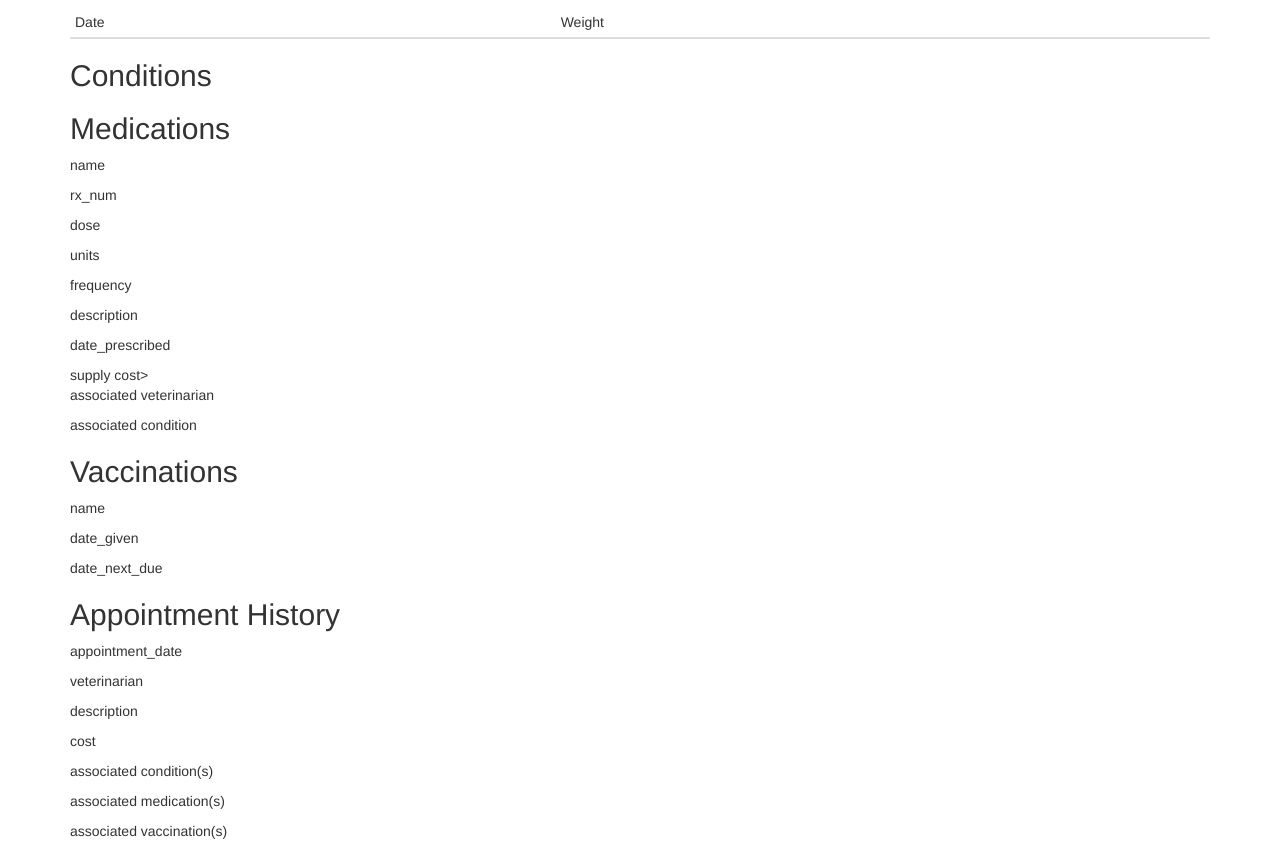
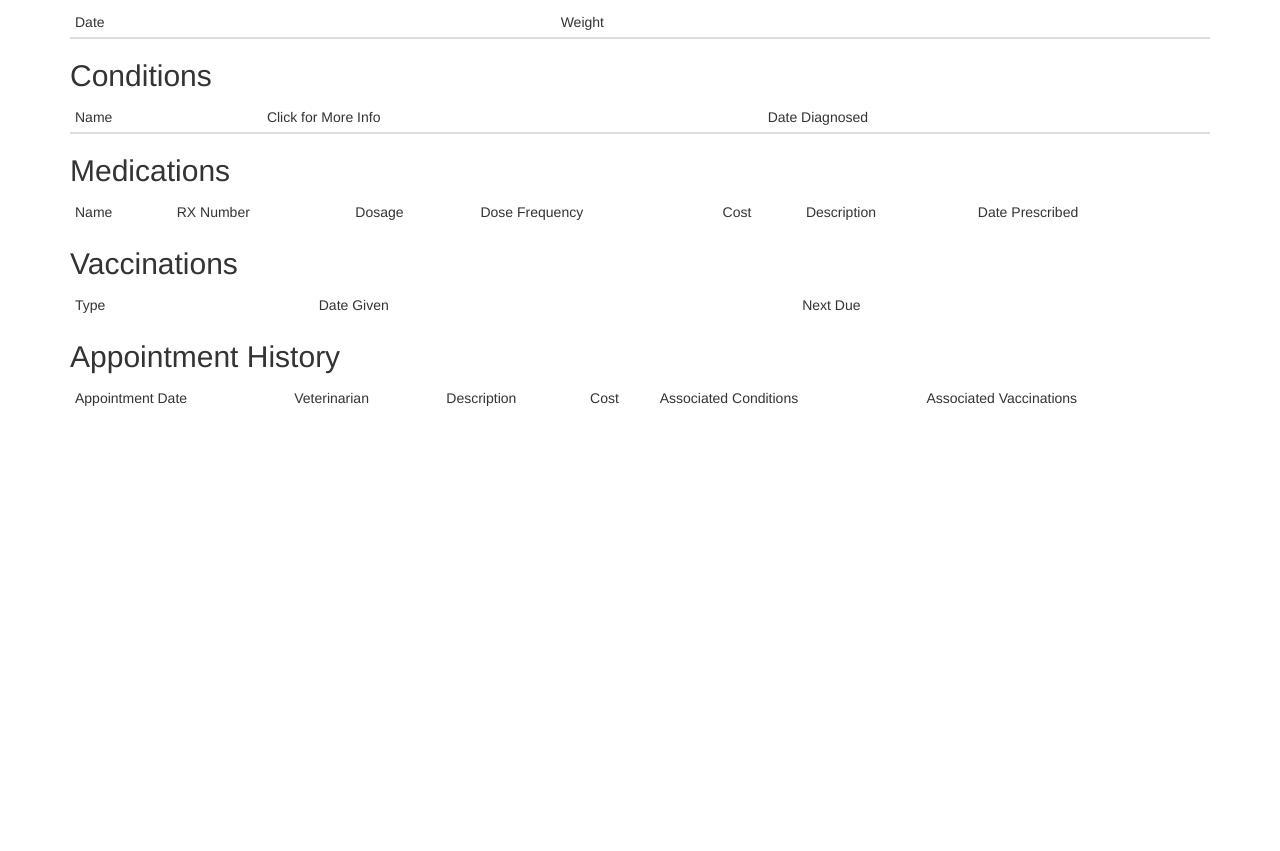
Before and after one commit to ShaynaCummings/PetNotes, a website: page index.html at #/record in a window 1280 px wide. Shown: the part 677-1528 px from the top of the page. After the commit the page ends 1110 px from the top, so only its background shows below. Drawn offline with Linux system fonts and the light colour scheme; no server answers.

Commit message:
created rest of tables for display

```diff
--- a/templates/record.html
+++ b/templates/record.html
@@ -31,7 +31,6 @@
     </table>
 
   <h2> Weight Chart </h2>
-      <ul>
     <table class="table table-striped table-condensed">
       <thead>
         <th>Date</th>
@@ -46,45 +45,83 @@
     </table>
 
   <h2> Conditions </h2>
-      <ul>
-        <li ng-repeat="condition in pets.conditions">
-        {{ condition.name }}: {{ condition.link_url }} {{ condition.diagnosis_date }} </li>
-
-      </ul>
-
+    <table class="table table-striped table-condensed">
+      <thead>
+        <th>Name</th>
+        <th>Click for More Info</th>
+        <th>Date Diagnosed</th>
+      </thead>
+      <tbody>
+        <tr ng-repeat="condition in pets.conditions">
+          <td>{{ condition.name }}</td>
+          <td><a href="{{ condition.link_url }}">{{ condition.link_url }}</a></td>
+          <td>{{ condition.diagnosis_date }}</td>
+        </tr>
+      </tbody>
+    </table>
 
 
   <h2> Medications </h2>
-
-    <p> name </p>
-    <p> rx_num </p>
-    <p> dose </p>
-    <p> units </p>
-    <p> frequency </p>
-    <p> description </p>
-    <p> date_prescribed</p>
-      supply cost>
-    <p> associated veterinarian </p>
-    <p> associated condition </p>
+    <table class="table table-striped table-condensed">
+      <thead>
+        <td> Name</td>
+        <td> RX Number</td>
+        <td> Dosage </td>
+        <td> Dose Frequency </td>
+        <td> Cost </td>
+        <td> Description </td>
+        <td> Date Prescribed</td>
+      </thead>
+      <tbody>
+        <tr ng-repeat="medication in pets.medications">
+          <td> {{ medication.name }}</td>
+          <td> {{ medication.rx_num }}</td>
+          <td> {{ medication.dose_amt }} {{ medication.dose_units }}</td>
+          <td> {{ medication.dose_frequency }} </td>
+          <td> {{ medication.med_cost }} </td>
+          <td> {{ medication.description  }}</td>
+          <td> {{ medication.date_prescribed }}</td>
+        </tr>
+      </tbody>
+    </table>
 
   <h2> Vaccinations </h2>
-
-    <p> name </p>
-    <p> date_given </p>
-    <p> date_next_due </p>
+    <table class="table table-striped table-condensed">
+      <thead>
+        <td> Type</td>
+        <td> Date Given</td>
+        <td> Next Due</td>
+      </thead>
+      <tbody>
+        <tr ng-repeat="vaccination in pets.vaccinations">
+          <td> {{ vaccination.name }}</td>
+          <td> {{ vaccination.date_given }}</td>
+          <td> {{ vaccination.date_next_due }}</td>
+        </tr>
+      </tbody>
+    </table>
 
 
-    <p>
-
   <h2> Appointment History </h2>
-
-    <p> appointment_date </p>
-    <p> veterinarian </p>
-    <p> description </p>
-  <p> cost</p>
-    <p> associated condition(s)</p>
-    <p> associated medication(s)</p>
-    <p> associated vaccination(s) </p>
-
+   <table class="table table-striped table-condensed">
+      <thead>
+        <td> Appointment Date </td>
+        <td> Veterinarian</td>
+        <td> Description </td>
+        <td> Cost </td>
+        <td> Associated Conditions </td>
+        <td> Associated Vaccinations </td>
+      </thead>
+      <tbody>
+        <tr ng-repeat="appointment in pets.appointments">
+          <td> {{ appointment.appointment_date }}</td>
+          <td> {{ appointment.veterinarian_id }}</td>
+          <td> {{ appointment.description }}</td>
+          <td> {{ appointment.appt_cost }}</td>
+          <td> {{ appointment.condition_id }}</td>
+          <td> {{ appointment.vaccination_id}}</td>
+        </tr>
+      </tbody>
+    </table>
 
 </div>
```
Lines whose indentation alone changed are shown as unchanged.
